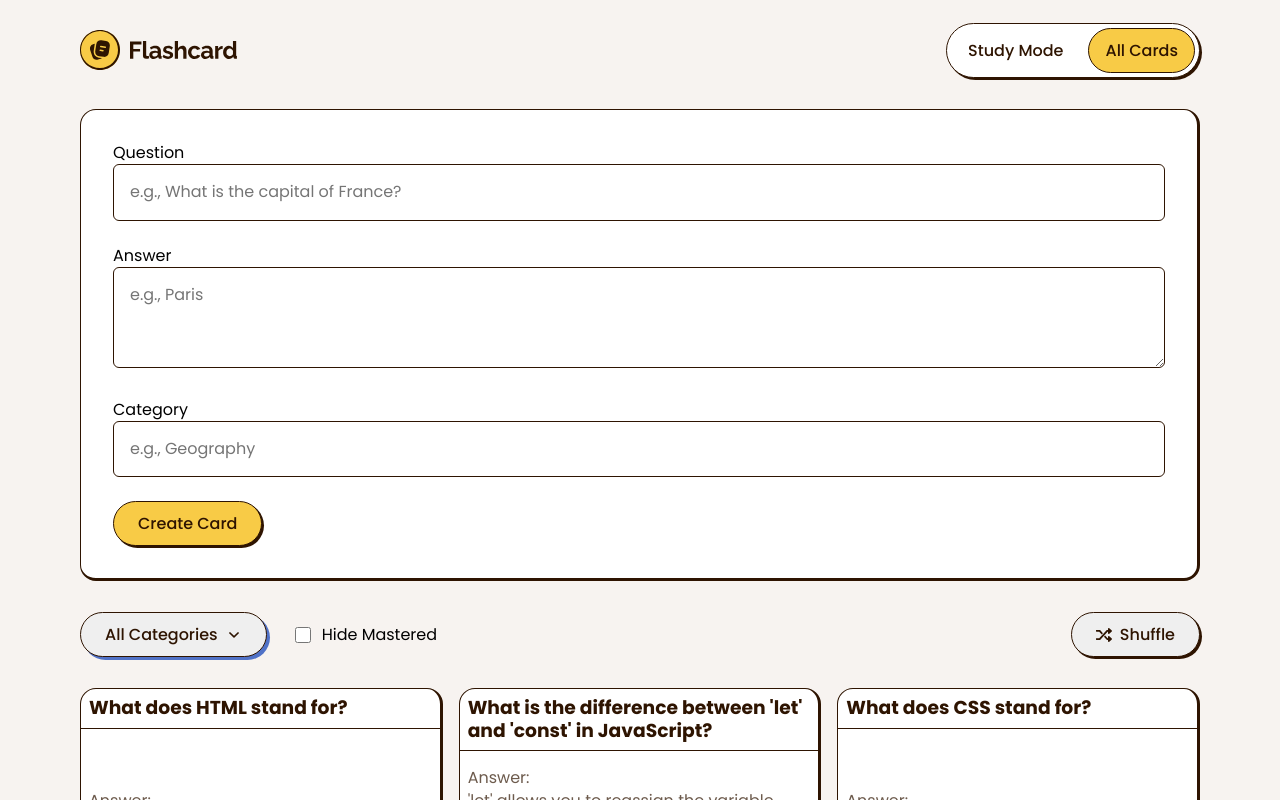
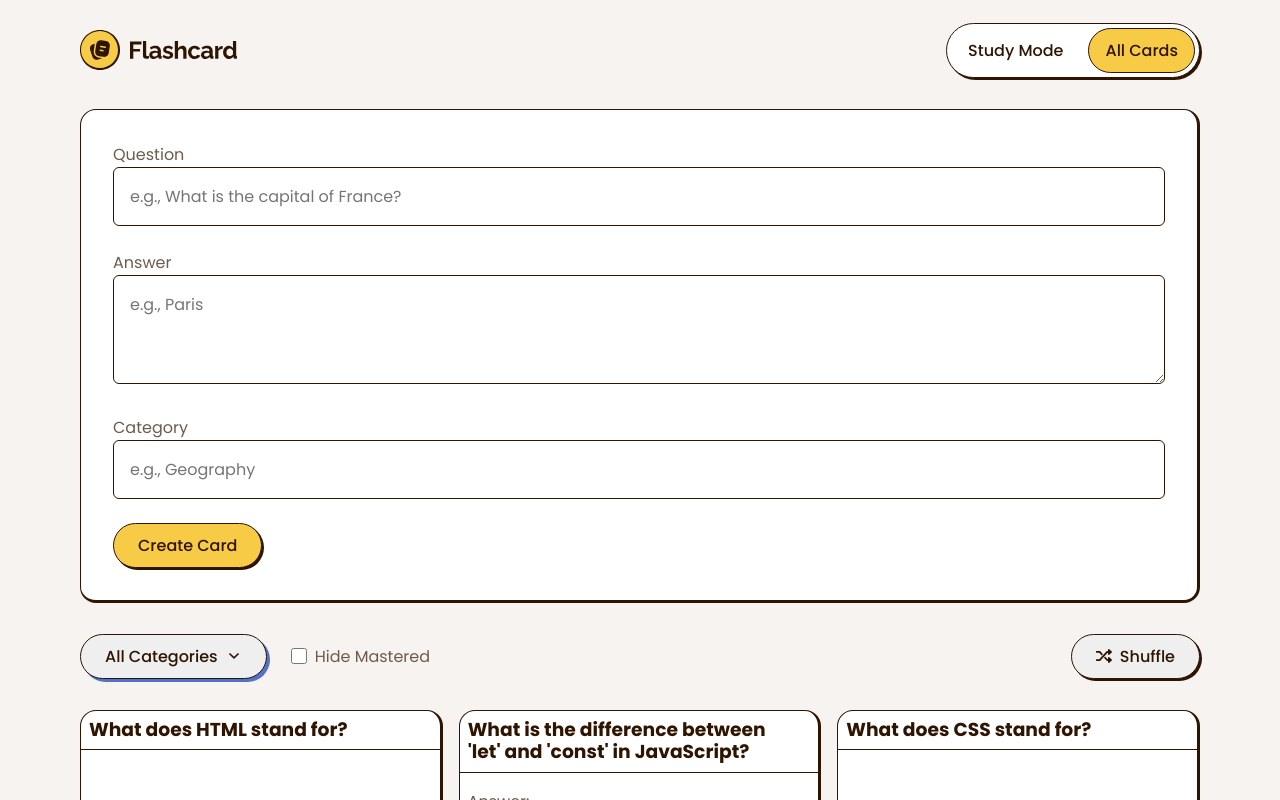
Before and after one commit to jkaps9/flashcard-app, a React (Vite) app: page / in a window 1280 px wide. Shown: the top 800 px of the page. Built offline with nearby package versions, Linux system fonts and the light colour scheme.

Commit message:
update reset

```diff
--- a/src/components/CardManager.jsx
+++ b/src/components/CardManager.jsx
@@ -72,7 +72,6 @@ export default function CardManager({ studyMode, toggleView }) {
 
       const masterCheck = isHideMastered ? card.knownCount !== 5 : true;
 
-      console.log(masterCheck);
       return categoryMatch && masterCheck;
     });
   }, [selectedCategories, isHideMastered, cards]);
--- a/src/index.css
+++ b/src/index.css
@@ -31,82 +31,7 @@
   font-weight: 700;
   src: url("./assets/fonts/poppins-v24-latin-700.woff2") format("woff2"); /* Chrome 36+, Opera 23+, Firefox 39+, Safari 12+, iOS 10+ */
 }
-/* Box sizing rules */
-*,
-*::before,
-*::after {
-  box-sizing: border-box;
-}
 
-/* Remove default padding */
-ul[class],
-ol[class] {
-  padding: 0;
-}
-
-/* Remove default margin */
-body,
-h1,
-h2,
-h3,
-h4,
-p,
-ul[class],
-ol[class],
-figure,
-blockquote,
-dl,
-dd {
-  margin: 0;
-}
-
-/* Set core root defaults */
-html {
-  scroll-behavior: smooth;
-}
-
-/* Set core body defaults */
-body {
-  min-height: 100vh;
-  text-rendering: optimizeSpeed;
-  line-height: 1.4;
-  overflow-x: hidden;
-}
-
-/* Remove list styles on ul, ol elements with a class attribute */
-ul[class],
-ol[class] {
-  list-style: none;
-}
-
-/* A elements that don’t have a class get default styles */
-a:not([class]) {
-  text-decoration-skip-ink: auto;
-}
-
-/* Make images easier to work with */
-img {
-  max-width: 100%;
-  display: block;
-}
-
-/* Inherit fonts for inputs and buttons */
-input,
-button,
-textarea,
-select {
-  font: inherit;
-}
-
-/* Remove all animations and transitions for people that prefer not to see them */
-@media (prefers-reduced-motion: reduce) {
-  * {
-    animation-duration: 0.01s !important;
-    animation-iteration-count: 1 !important;
-    transition-duration: 0.01s !important;
-    scroll-behavior: auto !important;
-  }
-}
 :root {
   /* COLOR */
   --colors-neutral-0: #ffffff;
@@ -179,14 +104,98 @@ select {
   /* Radius */
   --radius-xs: calc(var(--corner-radius-4) / 16 * 1rem);
 }
+/*~ ~~~~~~~~~~~~~~~~~~~~~~~~~~ ~~>
+<~~           Reset            ~~>
+<~~ ~~~~~~~~~~~~~~~~~~~~~~~~~~ ~*/
+*,
+*::before,
+*::after {
+  box-sizing: border-box;
+}
+
+/* 2. Remove default margin */
+*:not(dialog) {
+  margin: 0;
+}
+
+/* 3. Enable keyword animations */
+@media (prefers-reduced-motion: no-preference) {
+  html {
+    interpolate-size: allow-keywords;
+    overflow-x: hidden;
+  }
+}
 
 body {
   background-color: var(--color-bg);
+  color: var(--color-text-body);
+  display: flex;
+  flex-direction: column;
   font-family: var(--font-body);
-  transition:
-    background-color 0.3s ease,
-    color 0.3s ease;
+  min-height: clamp(53.125rem, 49.2958rem + 16.338vw, 64rem);
+  /* 5. Improve text rendering */
+  -webkit-font-smoothing: antialiased;
 }
+
+/* 6. Improve media defaults */
+img,
+picture,
+video,
+canvas,
+svg {
+  display: block;
+  height: auto;
+  max-width: 100%;
+}
+
+/* 7. Inherit fonts for form controls */
+input,
+button,
+select,
+textarea {
+  font: inherit;
+}
+
+/* 8. Avoid text overflows */
+p,
+h1,
+h2,
+h3,
+h4,
+h5,
+h6 {
+  overflow-wrap: break-word;
+}
+
+/* 9. Improve line wrapping */
+h1,
+h2,
+h3,
+h4,
+h5,
+h6 {
+  color: var(--color-text-header);
+  font-family: var(--font-header);
+  font-weight: 700;
+  line-height: 1.2;
+  text-wrap: balance;
+}
+
+p {
+  text-wrap: pretty;
+}
+
+/*
+  10. Create a root stacking context
+*/
+#root,
+#__next {
+  isolation: isolate;
+}
+
+/*~ ~~~~~~~~~~~~~~~~~~~~~~~~~~ ~~>
+<~~    Global Element Styles   ~~>
+<~~ ~~~~~~~~~~~~~~~~~~~~~~~~~~ ~*/
 
 section {
   padding: var(--section-spacing) 0;
@@ -259,17 +268,6 @@ input[type="checkbox"] {
 
     outline: none;
   }
-}
-
-h1,
-h2,
-h3,
-h4,
-h5,
-h6 {
-  color: var(--color-text-header);
-  font-family: var(--font-header);
-  line-height: 1.2;
 }
 
 h1 {
```
